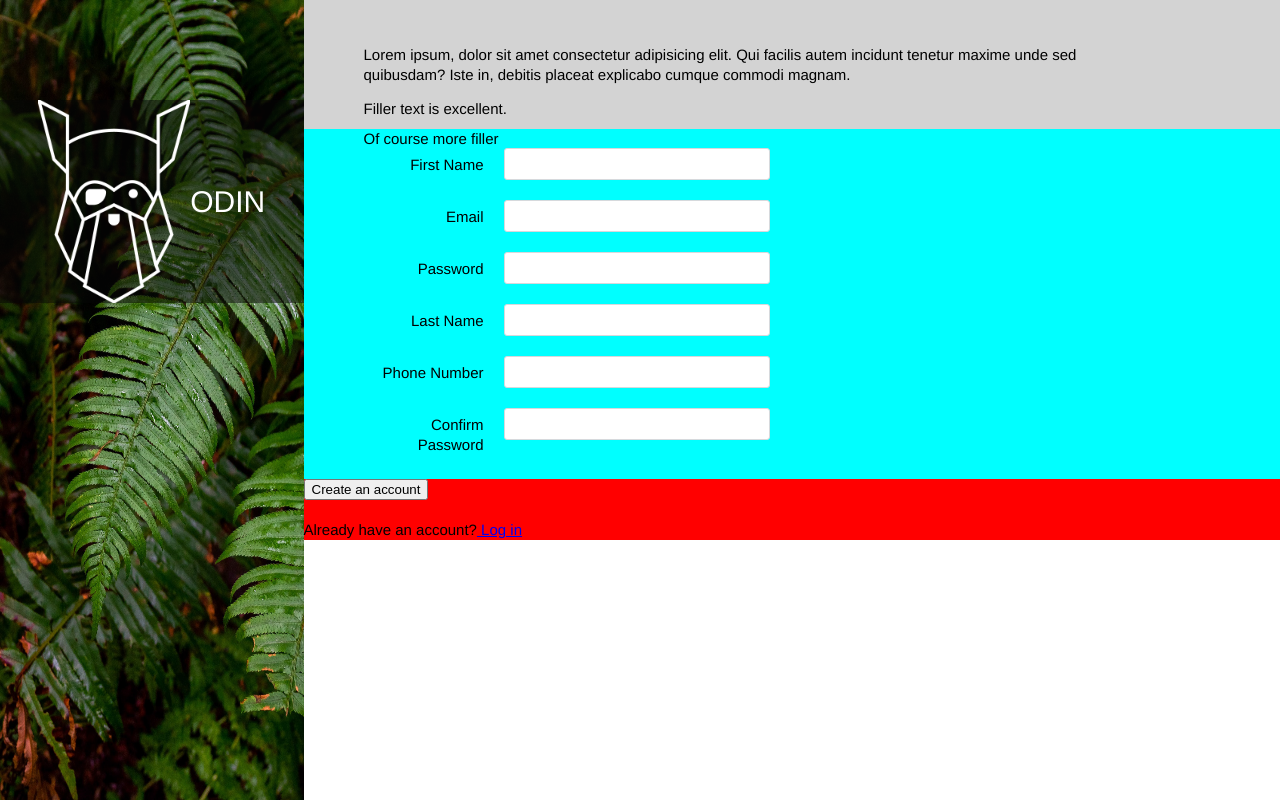
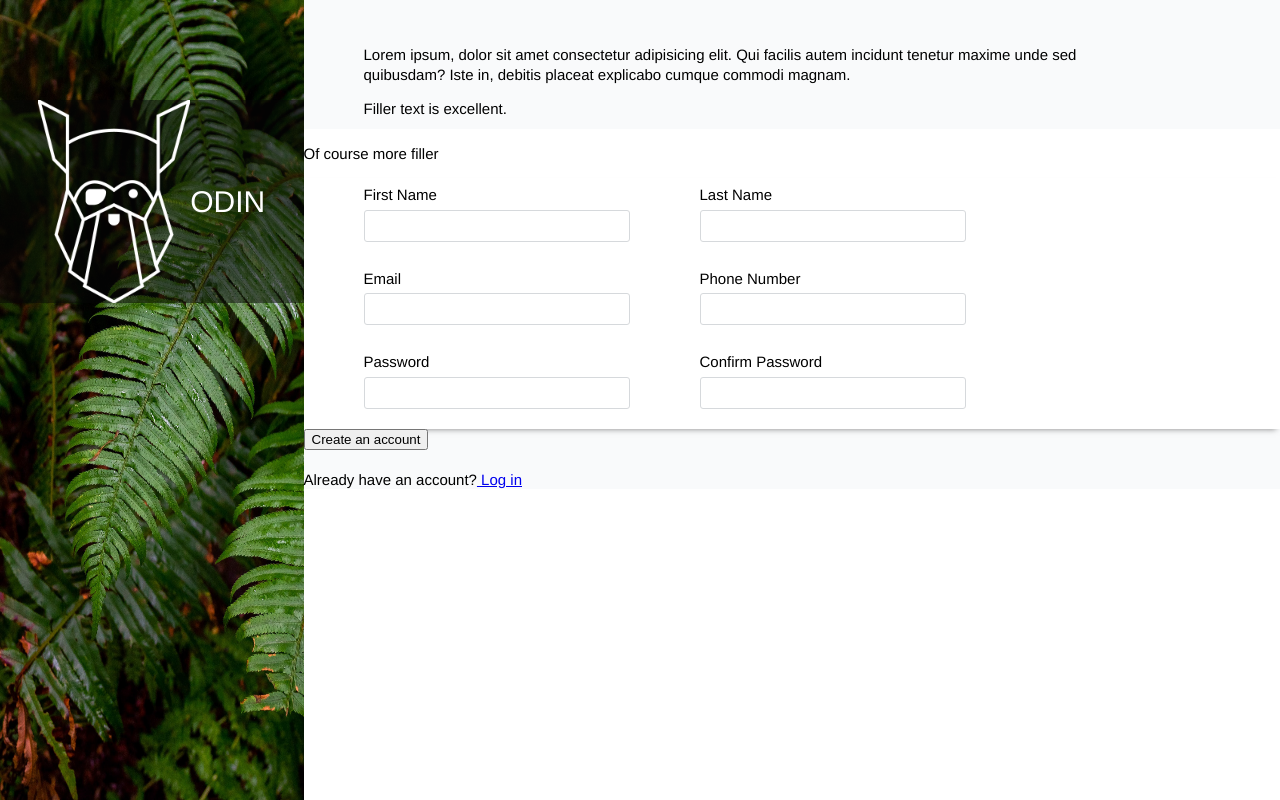
Before and after one commit to SK-2022/Sign-up-form, a plain HTML site: page index.html in a window 1280 px wide. Drawn offline with Linux system fonts and the light colour scheme.

Commit message:
Update sign up form input field spacing and colors of sections

```diff
--- a/index.html
+++ b/index.html
@@ -8,6 +8,7 @@
     <title>Document</title>
 </head>
 <body class="flex-container">
+
     <section class="left-container">
         <!-- <img class="leaf-image" src="/images/halie-west-25xggax4bSA-unsplash.jpg" alt="picture of green leaves"> -->
         <div class="odin-picture-container">
@@ -15,6 +16,7 @@
              <p class="odin-picture-text">ODIN</p>
         </div>
     </section>
+
     <main class="right-container">
         <div class="right-container-child">
           <section class="top">
@@ -23,9 +25,9 @@
                 <span>Filler text is excellent.</span>
               </div>
           </section>
+
+          <p>Of course more filler</p>
           <form class="sign-up-form" action="/url/" method="get">
-              <span>Of course more filler</span>
-
              <section class="left">
                   <div class="form-row">
                       <label for="first-name">First Name</label>
@@ -55,7 +57,9 @@
                      <input type="password" id="confirm-password" name="confirm-password" required>
                  </div>
               </section>
+
           </form>
+
           </div>
           <div class="bottom-right-container">
             <div class="form-row">
@@ -63,6 +67,7 @@
             </div>
             <p>Already have an account?<a href="#"> Log in</a></p>
           </div>
+
     </main>
 
 </body>
--- a/style.css
+++ b/style.css
@@ -21,7 +21,9 @@ background-size: 400px 100%;
 margin: 0;
 }
 
-.right-container{
+.right-container-child{
+ display: flex;
+ flex-direction: column;
 }
 
 .left,
@@ -48,17 +50,21 @@ margin: 0;
 }
 
 .top{
-    background-color: #D3D3D3;
+    background-color: #F9FAFB;
     padding: 30px 200px 10px 60px;
+    /* font-size: 30px; */
 }
 
 .sign-up-form{
+   display: flex;
+   gap: 70px;
    padding : 0px 200px 0px 60px;
-   background-color: aqua;
+   background-color:#FFFFFF;
+   box-shadow: 0px 4px 6px -4px rgba(6, 6, 6, 0.5);
 }
 
 .bottom-right-container{
-    background-color: red;
+    background-color: #F9FAFB;
 }
 
 .form-row{
@@ -87,7 +93,6 @@ margin: 0;
 
 @media only screen and (min-width: 700px) {
     .form-row {
-        flex-direction: row;
         align-items: flex-start; /*to avoid stretching*/
         margin-bottom: 20px;
     }
@@ -99,8 +104,6 @@ margin: 0;
         height: initial;
     }
     .form-row label {
-        text-align: right;
-        width: 120px;
         margin-top: 7px;
         padding-right: 20px;
     }
```
